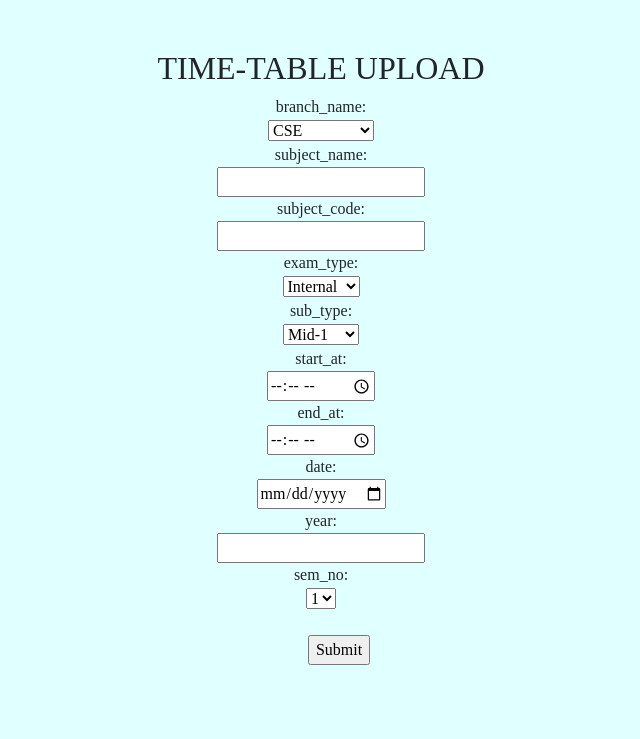
After one commit to manideepgandhari/team3-admin, a Django app: page /paper/timetableform/ in a window 1280 px wide. The commit adds this page. Shown: the top 739 px of the page, without its empty margins (319-959 px from the left). Run offline with Django 3.2, Linux system fonts and the light colour scheme; some libraries are stand-ins or nearby versions.

Commit message:
added edit table and modified some views

```diff
--- a/adminsite/paper/templates/login.html
+++ b/adminsite/paper/templates/login.html
@@ -23,7 +23,7 @@
             <div id="login-row" class="row justify-content-center align-items-center">
                 <div id="login-column" class="col-md-6">
                     <div id="login-box" class="col-md-12">
-                        <form id="login-form" class="form" action="{% url 'paper:accept' %}" method="post">
+                        <form id="login-form" class="form" action="{% url 'paper:home' %}" method="post">
                           {% csrf_token %}
                             <h3 class="text-center text-info">Login</h3>
                             <div class="form-group">
--- /dev/null
+++ b/adminsite/paper/templates/ttuploadform.html
@@ -0,0 +1,102 @@
+<!DOCTYPE html>
+<html>
+<html lang="en">
+<head>
+  <meta charset="UTF-8">
+  <meta name="viewport" content="width=device-width, initial-scale=1.0">
+  <meta http-equiv="X-UA-Compatible" content="ie=edge">
+
+  <link rel="stylesheet" href="https://stackpath.bootstrapcdn.com/bootstrap/4.4.1/css/bootstrap.min.css" >
+  <style>
+    body{
+      background-color: lightcyan;
+    }
+
+    div {
+
+    padding: 25px 50px 75px;
+    background-color:lightcyan;
+    }
+
+ </style>
+
+</head>
+<body>
+  <div class="container text-center">
+  {% if message %}<h4 class="text-center">{{message}}</h4>{% endif %}
+  <br>
+    <font face = "Bedrock" size = "3">
+     <h2> TIME-TABLE UPLOAD</h2>
+  <form method="post" action="{% url 'paper:timetable' %}">
+
+    {% csrf_token %}
+      branch_name:<br>
+      <select name="branch_name" id="branch_name">
+      <option value="CSE">CSE</option>
+      <option value="IT">IT</option>
+      <option value="MECH">MECH</option>
+      <option value="PROD">PROD</option>
+      <option value="CHEMICAL">CHEMICAL</option>
+      <option value="BIOTECH">BIOTECH</option>
+      <option value="EEE">ECE</option>
+      <option value="ECE">EEE</option>
+     <option value="CIVIL">CIVIL</option>
+    </select>
+
+     <br>
+     subject_name:<br>
+      <input type="text" name="subject_name">
+    <br>
+     subject_code:<br>
+      <input type="number" name="s_code">
+      <br>
+    exam_type:<br>
+      <select name="exam_type" id="exam_type">
+      <option value="internal">Internal</option>
+      <option value="external">External</option>
+    </select>
+      <br>
+    sub_type:<br>
+      <select name="sub_type" id="sub_type">
+      <option value="mid1">Mid-1</option>
+      <option value="Mid2">Mid-2</option>
+      <option value="Main">Main</option>
+      <option value="Backlog">Backlog</option>
+    </select>
+      <br>
+    start_at:<br>
+      <input type="time" name="start_time">
+      <br>
+    end_at:<br>
+      <input type="time" name="end_at">
+      <br>
+    date:<br>
+      <input type="date" name="date">
+      <br>
+    year:<br>
+      <input type="number" name="d_id">
+      <br>
+    sem_no:<br>
+     <select name="sem_no" id="sem_no">
+      <option value="1">1</option>
+      <option value="2">2</option>
+      <option value="3">3</option>
+      <option value="4">4</option>
+      <option value="5">5</option>
+      <option value="6">6</option>
+      <option value="7">7</option>
+      <option value="8">8</option>
+    </select>
+    <br>
+
+    <br>
+    &nbsp;&nbsp;&nbsp;&nbsp;&nbsp;&nbsp;&nbsp;&nbsp; <input type="submit" value="Submit">
+
+    </form>
+
+</div>
+</body>
+  <script src="https://cdnjs.cloudflare.com/ajax/libs/jquery/3.5.1/jquery.slim.js" ></script>
+  <script src="https://cdnjs.cloudflare.com/ajax/libs/tether/1.4.7/js/tether.min.js" ></script>
+  <script src="https://stackpath.bootstrapcdn.com/bootstrap/4.4.1/js/bootstrap.min.js" ></script>
+</html>
--- a/adminsite/paper/urls.py
+++ b/adminsite/paper/urls.py
@@ -3,11 +3,14 @@ from . import views
 
 app_name='paper'
 urlpatterns=[
-path('',views.home,name='home'),
-path('login/',views.login,name='login'),
-path('accept/',views.accept,name='accept'),
+path('',views.login,name='login'),
+path('home/',views.home,name='home'),
+path('paperuploadform/',views.adminpaperpage,name='adminpaperpage'),
+path('timetableform/',views.admintimetablepage,name='admintimetablepage'),
+path('edittableform/',views.edittimetablepage,name='edittimetablepage'),
 path('uploadpaper/',views.uploadpaper,name='uploadpaper'),
 path('timetable/',views.timetable,name='timetable'),
+path('edittable/',views.edittable,name='edittable'),
 path('check_user_upload/',views.check_user_upload,name='check_user_upload'),
 path('getrequestnoinfo/',views.getrequestnoinfo,name='getrequestnoinfo'),
 path('sendrequestinfo/',views.sendrequestinfo,name='sendrequestinfo'),
--- a/adminsite/paper/views.py
+++ b/adminsite/paper/views.py
@@ -5,40 +5,71 @@ from django.http import HttpResponse,Http404,HttpResponseRedirect
 import requests
 from django.core.files.storage import FileSystemStorage
 import json
+import base64
+from django.conf import settings
+import os
 # Create your views here.
 
-def home(request):
-
-    return render(request,'home.html')
 def login(request):
 
     return render(request,'login.html')
-def accept(request):
+def home(request):
     #this api expects empname and pass to send accesstoken
     #context=requests.post("https://coscmyfirstapitest.herokuapp.com/login",data=request.POST)
     #this context is the access token returned by the api
     #context=context.json()
     #if context.response_code==200:
-    return render(request,'uploadpage.html')
+    return render(request,'home.html')
     #else:
     #    content={"message":"invalid credentials"}
     #    return render(request,'login.html',content)
+
+def adminpaperpage(request):
+    return render(request,'paperuploadform.html')
+def admintimetablepage(request):
+    return render(request,'ttuploadform.html')
+def edittimetablepage(request):
+    return render(request,'edittableform.html')
+
+
 def uploadpaper(request):
     if request.method== 'POST':
         data=request.FILES['file']
-        other=request.POST.get('username')
         fs=FileSystemStorage()
         name=fs.save(data.name,data)
-        url=fs.url(name)
-    return HttpResponse(other)
+        basedir=settings.MEDIA_ROOT
+        path=os.path.join(basedir,name)
+        with open(path,'rb') as img:
+            image=base64.b64encode(img.read())
+        info=request.POST
+        img={"image":image}
+
+        #r=requests.post("apiurl",data=info,img=img)
+        #if(r.status_code==200):
+        return render(request,'paperuploadform.html',{"message":"Uploaded image successfully"})
+        #else:
+        #    return render(request,'paperuploadform.html',{"message":"cannot upload something happened"})
+
 
 def timetable(request):
     data=request.POST
-    return HttpResponse(data)
+    #r=requests.post("apiurl",data=data)
+    #if r.status_code==200:
+    return render(request,'ttuploadform.html',{"message":"uploaded timetable successfully"})
+    #else:
+    #    return render(request,'ttuploadform.html',{"message":"uplod failed something happened"})
+def edittable(request):
+    data=request.POST
+    #r=requests.post("apiurl",data=data)
+    #if r.status_code==200:
+    return render(request,'edittableform.html',{"message":"edited successfully"})
+    #else:
+    #return render(request,'edittableform.html',{"message":"edit not successfull"})
+
 
 def check_user_upload(request):
-    #context=requests.get("url")
-    #context=context.json()
+    #r=requests.get("url")
+    #ans=r.json()
     global ans
     ans=[
     {
```
Also changed, not shown: adminsite/paper/templates/edittableform.html (added, +102 -0 lines), adminsite/paper/templates/home.html (+40 -0 lines), adminsite/paper/templates/paperuploadform.html (added, +83 -0 lines), adminsite/paper/templates/uploadpage.html (deleted, +0 -51 lines), adminsite/paper/templates/useruploads.html (+48 -9 lines), adminsite/media/img1434106860472.jpg (deleted).
